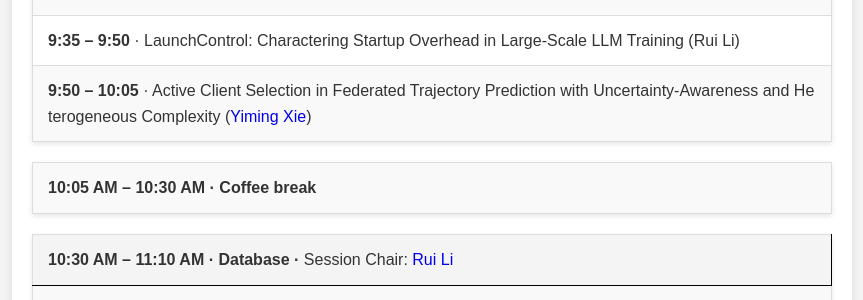
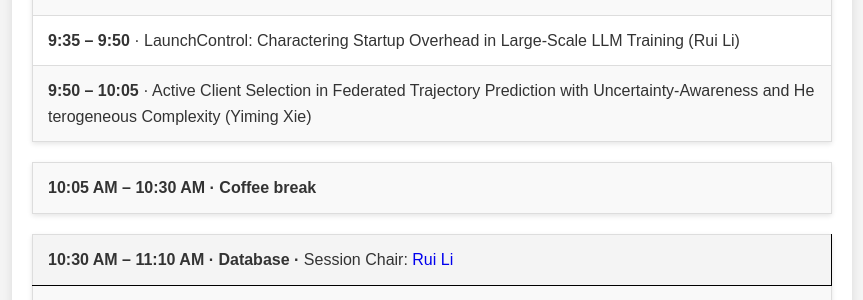
Before and after one commit to Khoury-srg/Northeastern-Systems-Day-2025, a Jekyll site: the page built from index.markdown, in a window 1280 px wide and 900 px high, scrolled down 878 px. Shown: the part 178-478 px from the top of the window, without its empty margins (208-1071 px from the left). Built offline with Jekyll 4.4.1, drawn with Linux system fonts in a browser that asks for light colours.

Commit message:
remove yiming 's website

```diff
--- a/index.markdown
+++ b/index.markdown
@@ -62,7 +62,7 @@ and Management and troubleshooting of complex systems._
 |:--------------------------|
 | **9:10 – 9:35** · Hydra: Workload Characterization of Large Language Models for Edge Computing Platforms (<a href="https://amirtaherin.github.io/" style="text-decoration: none;">Amir Taherin</a>) |
 | **9:35 – 9:50** · LaunchControl: Charactering Startup Overhead in Large-Scale LLM Training (Rui Li) |
-| **9:50 – 10:05** · Active Client Selection in Federated Trajectory Prediction with Uncertainty-Awareness and Heterogeneous Complexity (<a href="https://ymingxie.github.io/" style="text-decoration: none;">Yiming Xie</a>) |
+| **9:50 – 10:05** · Active Client Selection in Federated Trajectory Prediction with Uncertainty-Awareness and Heterogeneous Complexity (Yiming Xie) |
 |-----------------------------------------------------------------------------|
 
 | **10:05 AM – 10:30 AM · Coffee break** |
```
